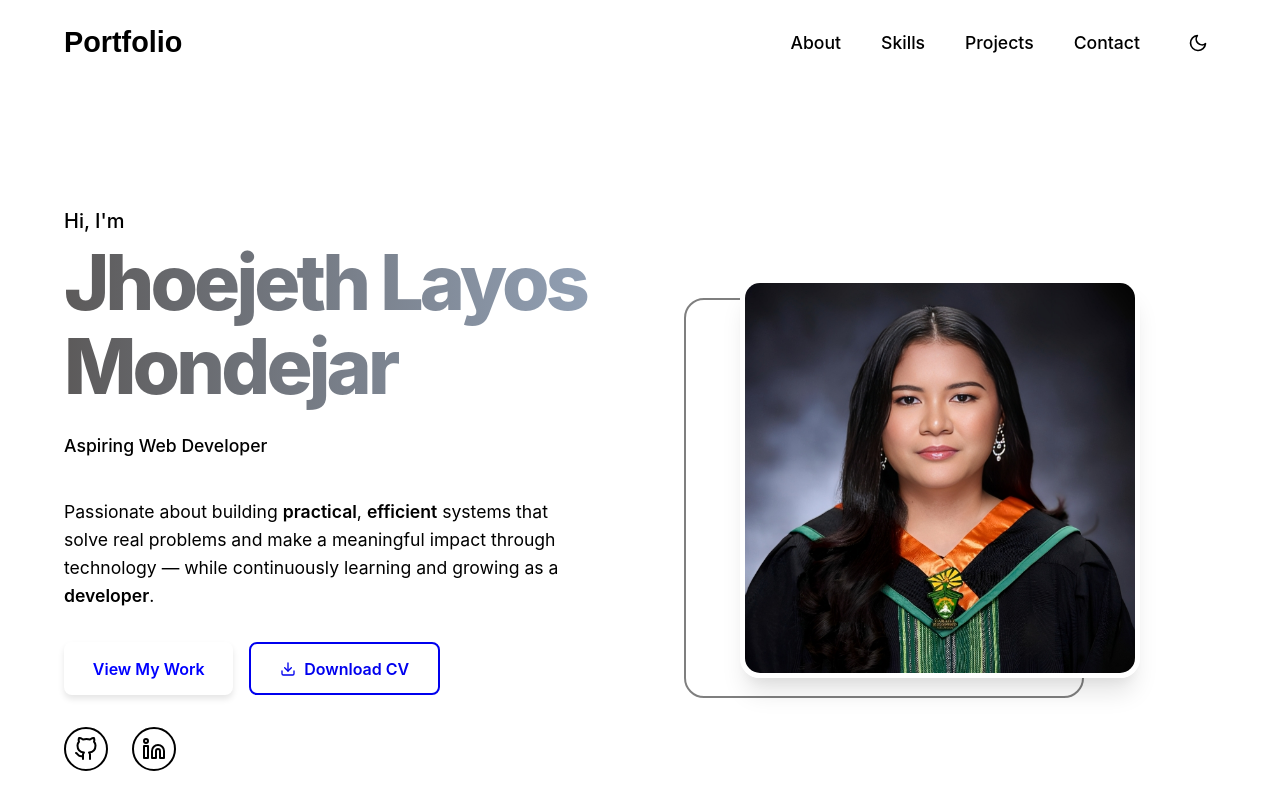
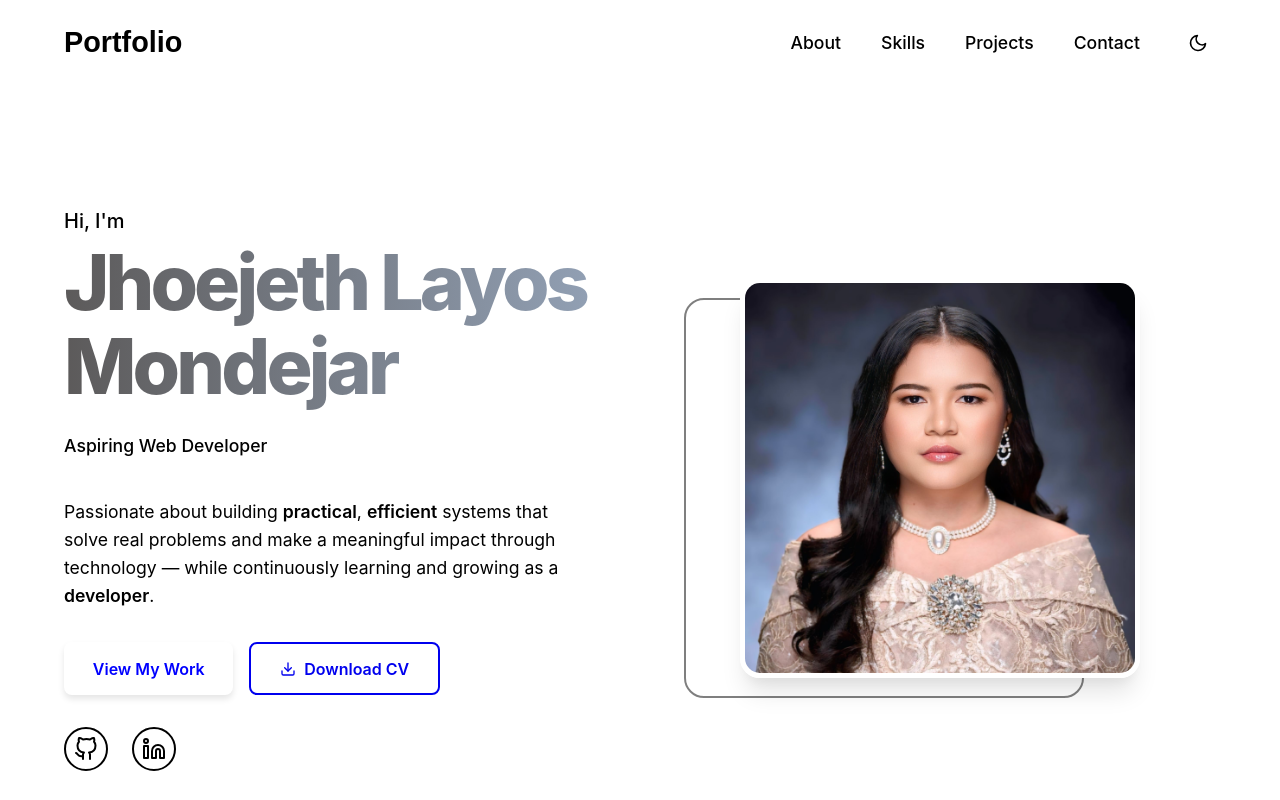
Before and after one commit to jhoejeth13/portfolio, a React (Create React App) app: page / in a window 1280 px wide. Shown: the top 800 px of the page. Built offline with nearby package versions, Linux system fonts and the light colour scheme.

Commit message:
changed picture

```diff
--- a/src/components/Hero.tsx
+++ b/src/components/Hero.tsx
@@ -68,7 +68,7 @@ const Hero = () => {
             transition={{ duration: 0.8, delay: 0.2 }}
           >
             <ProfilePhoto
-              src="/try.png"
+              src="/4.jpg"
               alt="Jhoejeth Mondejar"
               whileHover={{ scale: 1.02 }}
             />
```
Also changed, not shown: public/3.jpg (added), public/4.jpg (added).
